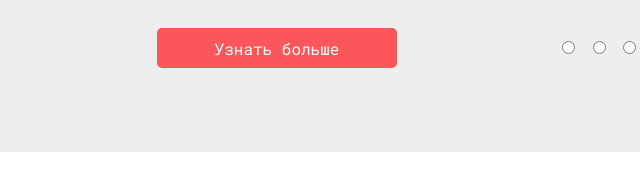
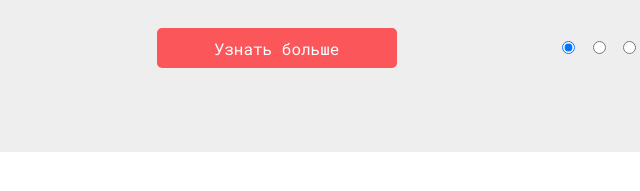
Before and after one commit to donil2003donil/donil2003donil.github.io, a plain HTML site: page index.html in a window 1280 px wide. Shown: the part 283-474 px from the top of the page, 3-643 px from the left. Drawn offline with Linux system fonts and the light colour scheme.

Commit message:
change brand

```diff
--- a/index.html
+++ b/index.html
@@ -33,7 +33,7 @@
   	<div class="slider">
  <div class="nav">
 <form action="#">
-  		    	<input type="radio" id="qwe" name="a" onclick="func()">
+  		    	<input type="radio" id="qwe" name="a" onclick="func()" checked>
   		    	<input type="radio" id="qw" name="a" onclick="funcc()">
   		    	<input type="radio" id="q" name="a" onclick="funccc()">
 </form>
```
